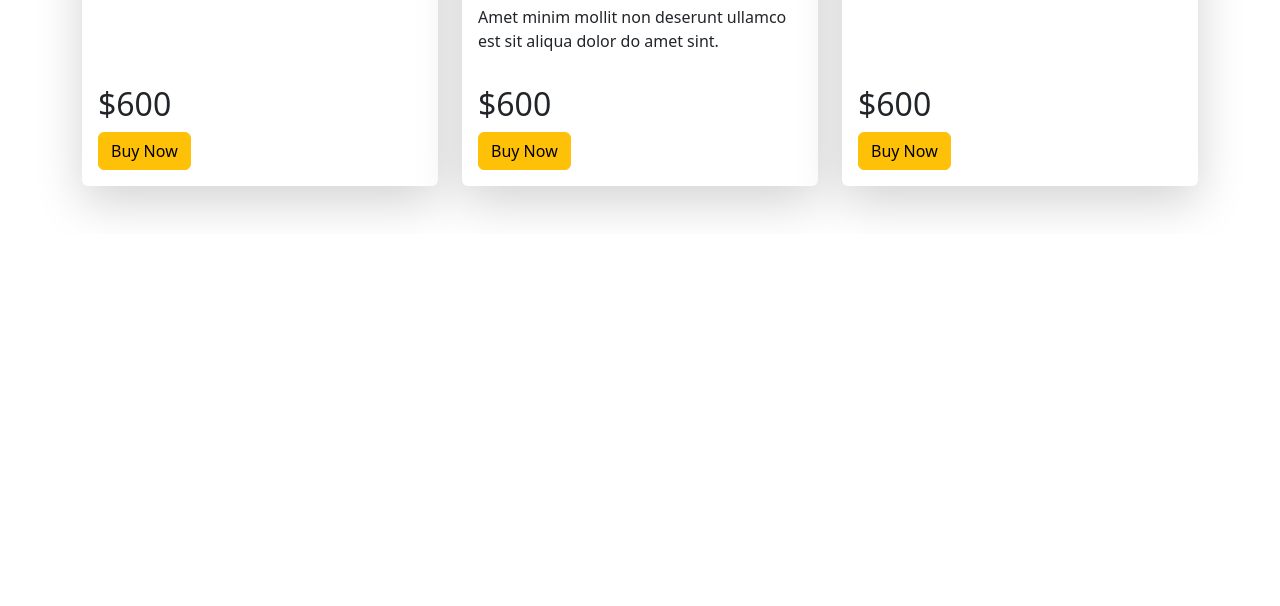
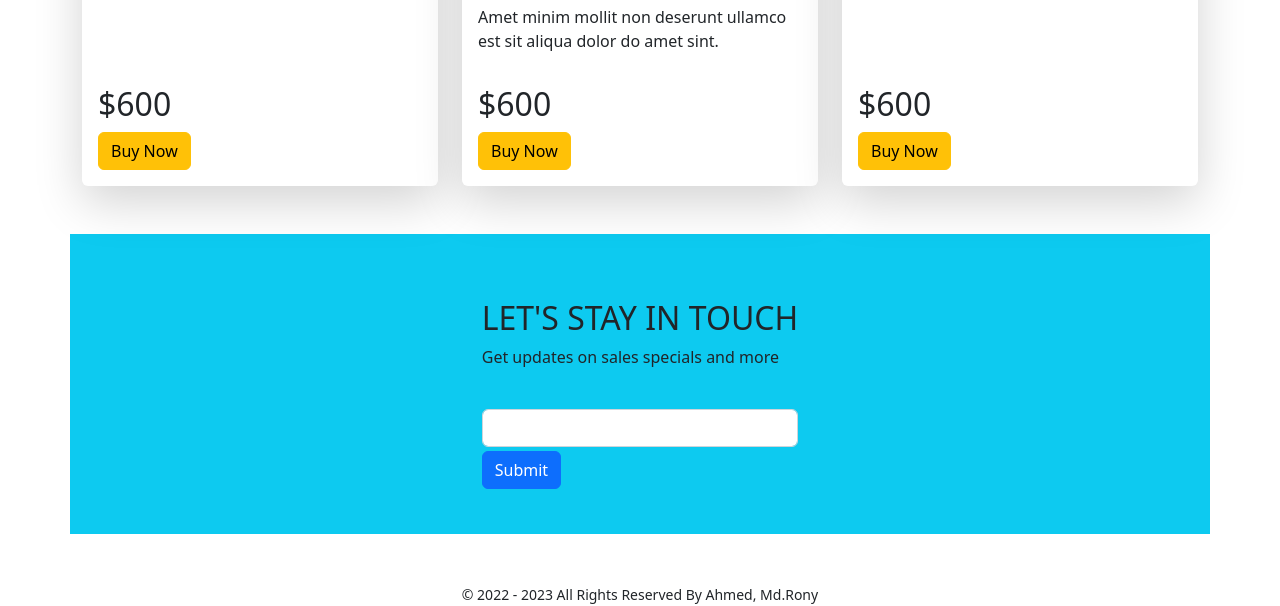
Before and after one commit to Rony9771/Panda-Commerce-Bootstrap, a plain HTML site: page index.html in a window 1280 px wide. Shown: the part 1877-2483 px from the top of the page. Before the commit the page ends 2111 px from the top, so only its background shows below. Drawn offline with nearby package versions, Linux system fonts and the light colour scheme.

Commit message:
Successfully Done

```diff
--- a/index.html
+++ b/index.html
@@ -250,6 +250,31 @@
       </section>
       <!-- BagPacks End -->
 
+      <!-- Subscribe Start  -->
+      <section style="height:300px" class="container d-flex justify-content-center align-items-center bg-info pt-4">
+        <div>
+        <h2>LET'S STAY IN TOUCH</h2>
+        <p>Get updates on sales specials and more</p>
+        <form>
+          <div class="mb-1">
+            <label for="exampleInputEmail1" ></label>
+            <input type="email" class="form-control" id="exampleInputEmail1" aria-describedby="emailHelp">
+            <div class="mt-1">
+          <button type="submit" class="btn btn-primary">Submit</button>
+        </div>
+          </div>
+        </form>
+
+
+      </section>
+      <!-- Subscribe Start  -->
+
+      <!-- Footer Section  -->
+      <footer class="mt-5 text-center">
+        <small>© 2022 - 2023 All Rights Reserved By Ahmed, Md.Rony</small>
+      </footer>
+      <!-- Footer End  -->
+
 
     </main>
     <script src="https://cdn.jsdelivr.net/npm/bootstrap@5.2.0/dist/js/bootstrap.bundle.min.js" integrity="sha384-A3rJD856KowSb7dwlZdYEkO39Gagi7vIsF0jrRAoQmDKKtQBHUuLZ9AsSv4jD4Xa" crossorigin="anonymous"></script>
```
